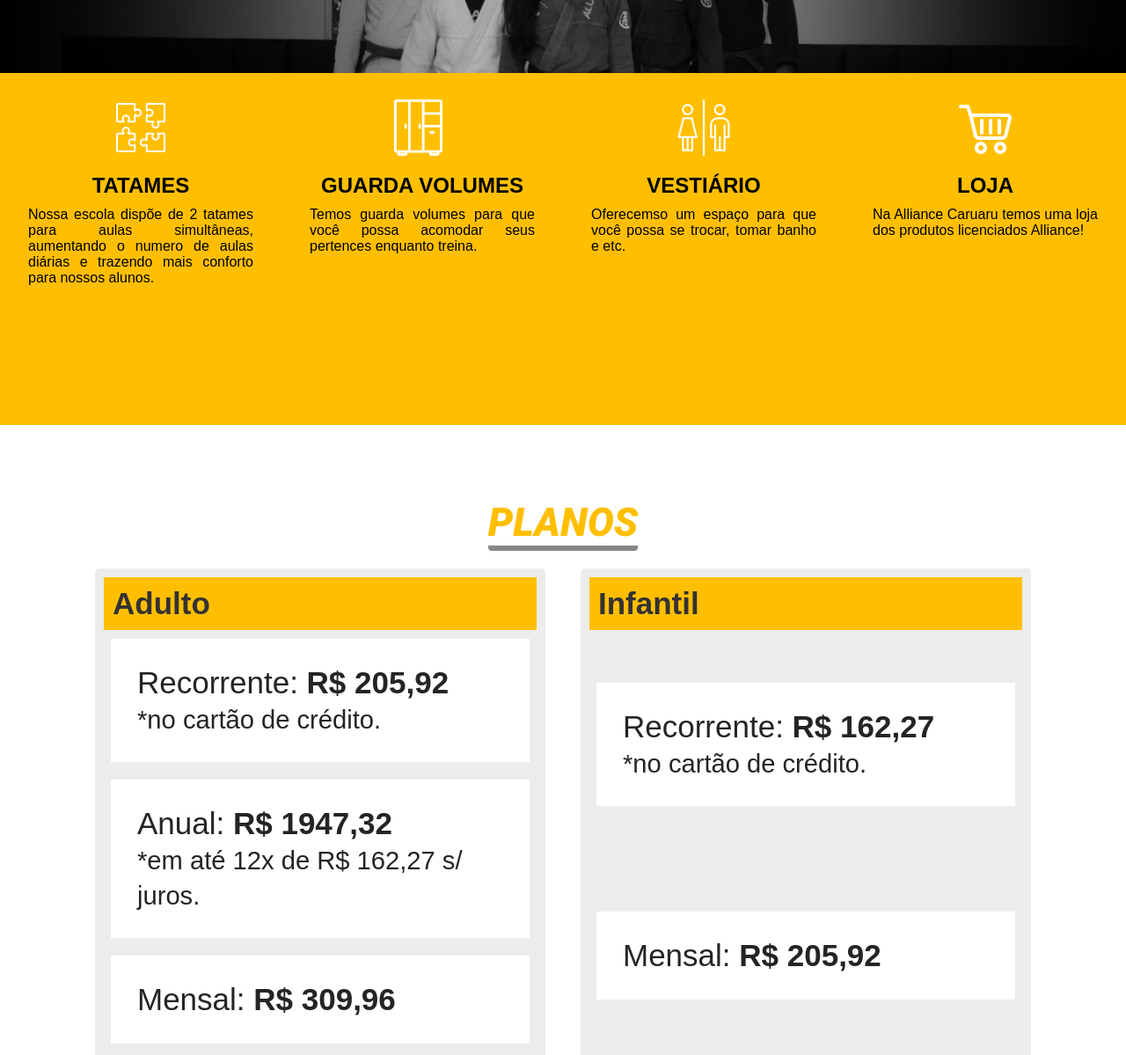
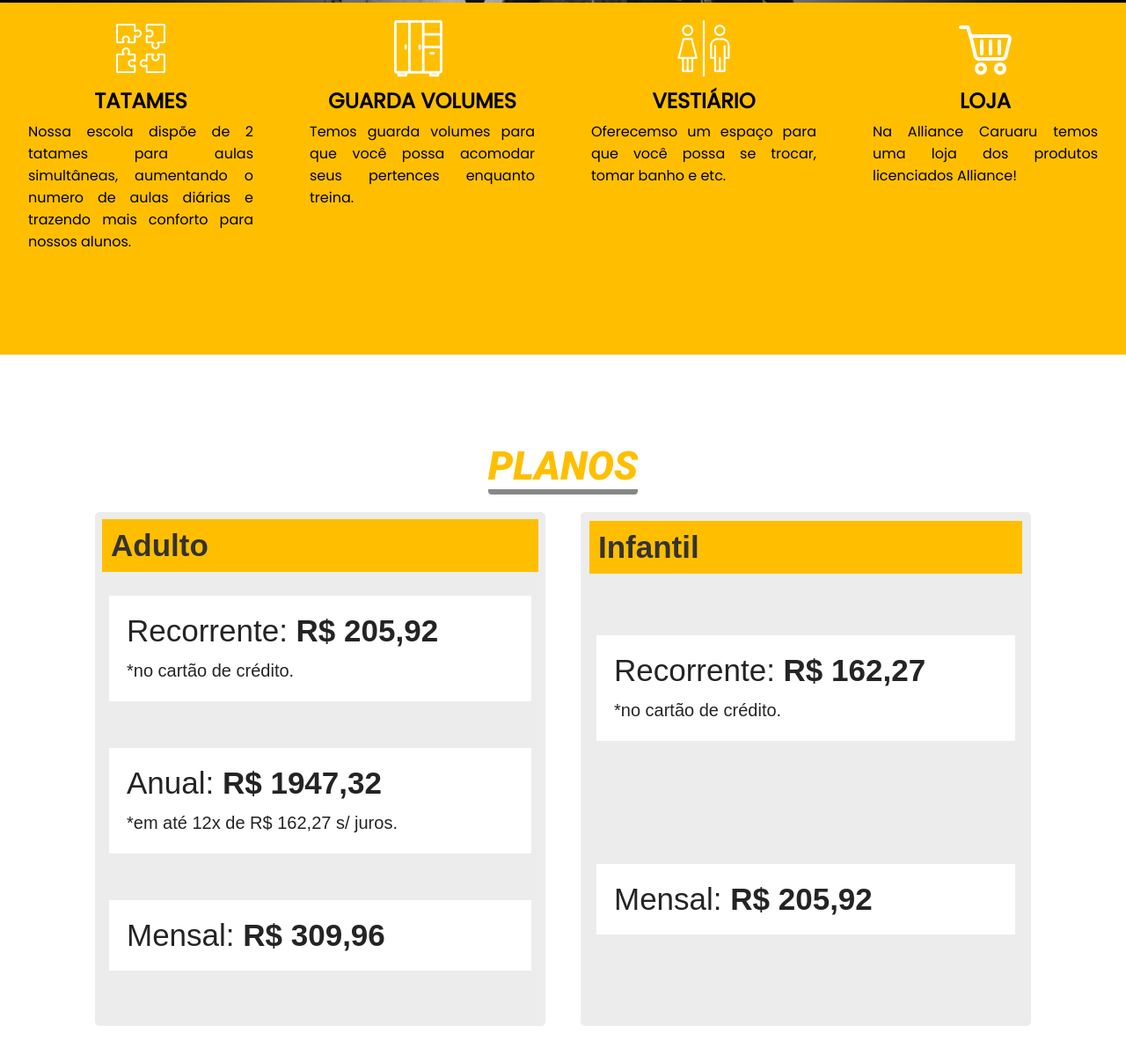
Before and after one commit to DougTheBoy/Site-Alliance, a plain HTML site: page index.html in a window 1280 px wide. Shown: the part 381-1580 px from the top of the page at 88% size. Drawn offline with Linux system fonts and the light colour scheme.

Commit message:
style.css

```diff
--- a/style.css
+++ b/style.css
@@ -87,7 +87,7 @@ section, footer {
   background-repeat: no-repeat;
   background-size: cover;
   width: 100%;
-  min-height: 50vh;
+  min-height: 40vh;
 }
 
 .list-titulo {
@@ -111,18 +111,18 @@ section, footer {
   font-size: 1rem;
   justify-content: space-around;
   align-items: flex-start;
-  font-family: Arial, Helvetica, sans-serif;
+  font-family: 'Helvetica' sans-serif;
   font-weight: 500;
   min-height: 50vh;
 }
 
 .bot-list h2 {
-  padding-bottom: 10px;
+  padding-bottom: 5px;
 }
 
 .img-list {
-  padding-bottom: 20px;
-  padding-top: 30px;
+  padding-bottom: 10px;
+  padding-top: 20px;
   width: 64px;
 }
 
@@ -167,7 +167,6 @@ section, footer {
 #planos {
   background-color: #ffffff;
   padding-top: 5%;
-  display: flex;
 }
 
 .list-titulo-planos {
@@ -198,7 +197,7 @@ section, footer {
 .container-plans {
   display: flex;
   gap: 40px;
-  justify-content: space-evenly;
+  justify-content: space-between;
   height: 73vh;
   color: #343232;
 
@@ -208,7 +207,7 @@ section, footer {
   width: 40vw;
   background-color: #c9c8c859;
   min-height: 100%;
-  padding: 10px;
+  padding: 8px;
   border-radius: 5px;
 
 }
@@ -217,6 +216,12 @@ section, footer {
   background-color: #ffbf00;
   padding: 10px;
   font-size: 35px;
+}
+
+.small {
+  font-size: 20px;
+  margin: 0;
+  padding: 0;
 }
 
 .container-infantil {
@@ -238,7 +243,7 @@ section, footer {
 .inline-lista li {
   font-size: 35px;
   background-color: #ffffff;
-  padding: 30px;
+  padding: 20px;
   color: #252424;
 }
 
@@ -275,6 +280,10 @@ section, footer {
   transform: translate3d(0,200px,0);
 }
 
+[data-anime="down"] {
+  transform: translate3d(0,-200px,0);
+}
+
 [data-anime].animate {
   opacity: 1;
   transform: translate3d(0px, 0px, 0px);
```
